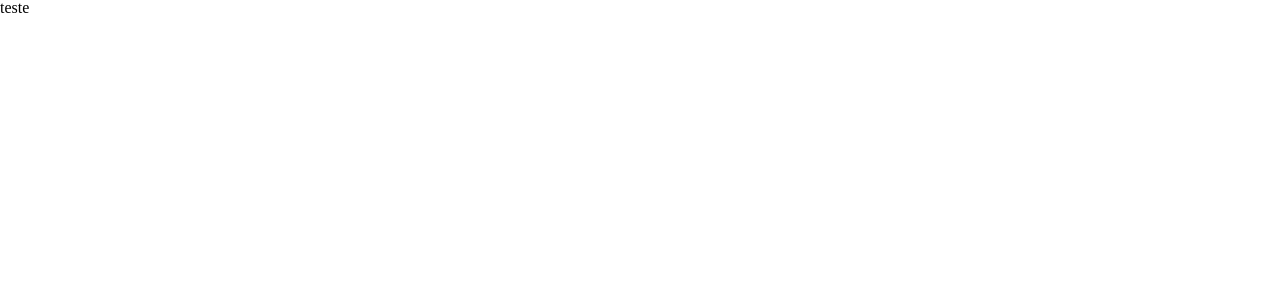
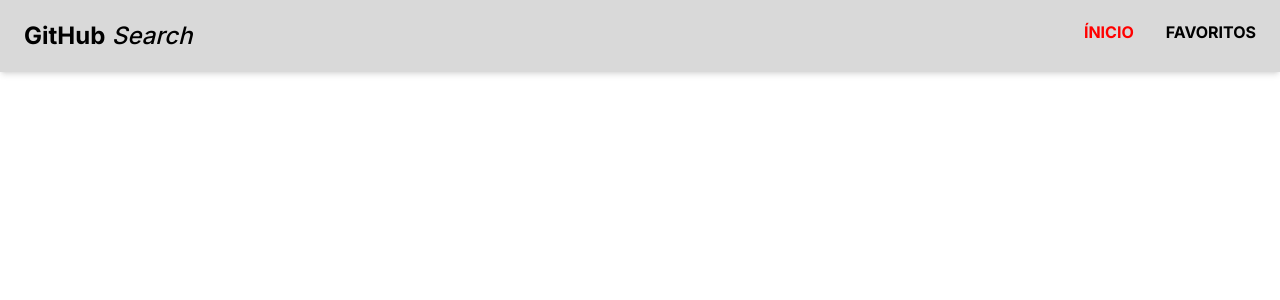
Before and after one commit to hortelaa/github_search, a Vue app: page / in a window 1280 px wide. Shown: the top 300 px of the page. Built offline with nearby package versions, Linux system fonts and the light colour scheme.

Commit message:
feat:componente da navbar criado e estilizado

```diff
--- a/src/App.vue
+++ b/src/App.vue
@@ -1,9 +1,10 @@
 <template>
   <main>
+    <Navbar></Navbar>
     <router-view></router-view>
   </main>
 </template>
 
 <script setup>
-
+import Navbar from './components/Navbar.vue';
 </script>
--- /dev/null
+++ b/src/components/Navbar.vue
@@ -0,0 +1,58 @@
+<template>
+    <nav class="main-nav">
+        <router-link to="/" class="nav-logo">GitHub<span>Search</span></router-link>
+        <ul class="nav-menu">
+            <li class="nav-link">
+                <router-link to="/" active-class="active" class="router-link">Ínicio</router-link>
+            </li>
+            <li class="nav-link">
+                <router-link active-class="active" to="/favoritos" class="router-link">Favoritos</router-link>
+            </li>
+        </ul>
+    </nav>
+</template>
+
+<style lang="scss" scoped>
+.main-nav {
+    display: flex;
+    justify-content: space-between;
+    background-color: #D9D9D9;
+    box-shadow: 0 4px 6px -1px rgb(0 0 0 / 0.1), 0 2px 4px -2px rgb(0 0 0 / 0.1);
+    padding: 1.5rem;
+    margin-bottom: 4rem;
+    font-family: 'Inter', sans-serif;
+
+    .nav-logo {
+        font-weight: 700;
+        font-size: 24px;
+        color: black;
+        text-decoration-line: none;
+
+        span {
+            font-weight: 500;
+            font-style: italic;
+            padding-left: 0.4rem;
+        }
+    }
+
+    .nav-menu {
+        text-transform: uppercase;
+        display: flex;
+        gap: 2rem;
+        font-weight: 700;
+        font-size: 16px;
+
+        .nav-link {
+            .router-link {
+                color: black;
+                text-decoration-line: none;
+            }
+        }
+    }
+
+    .active {
+        color: red !important;
+    }
+
+}
+</style>
--- a/src/views/index.vue
+++ b/src/views/index.vue
@@ -1,6 +1,4 @@
-<template>
-    teste
-</template>
+<template></template>
 
 <style lang="scss" scoped></style>
 
```
